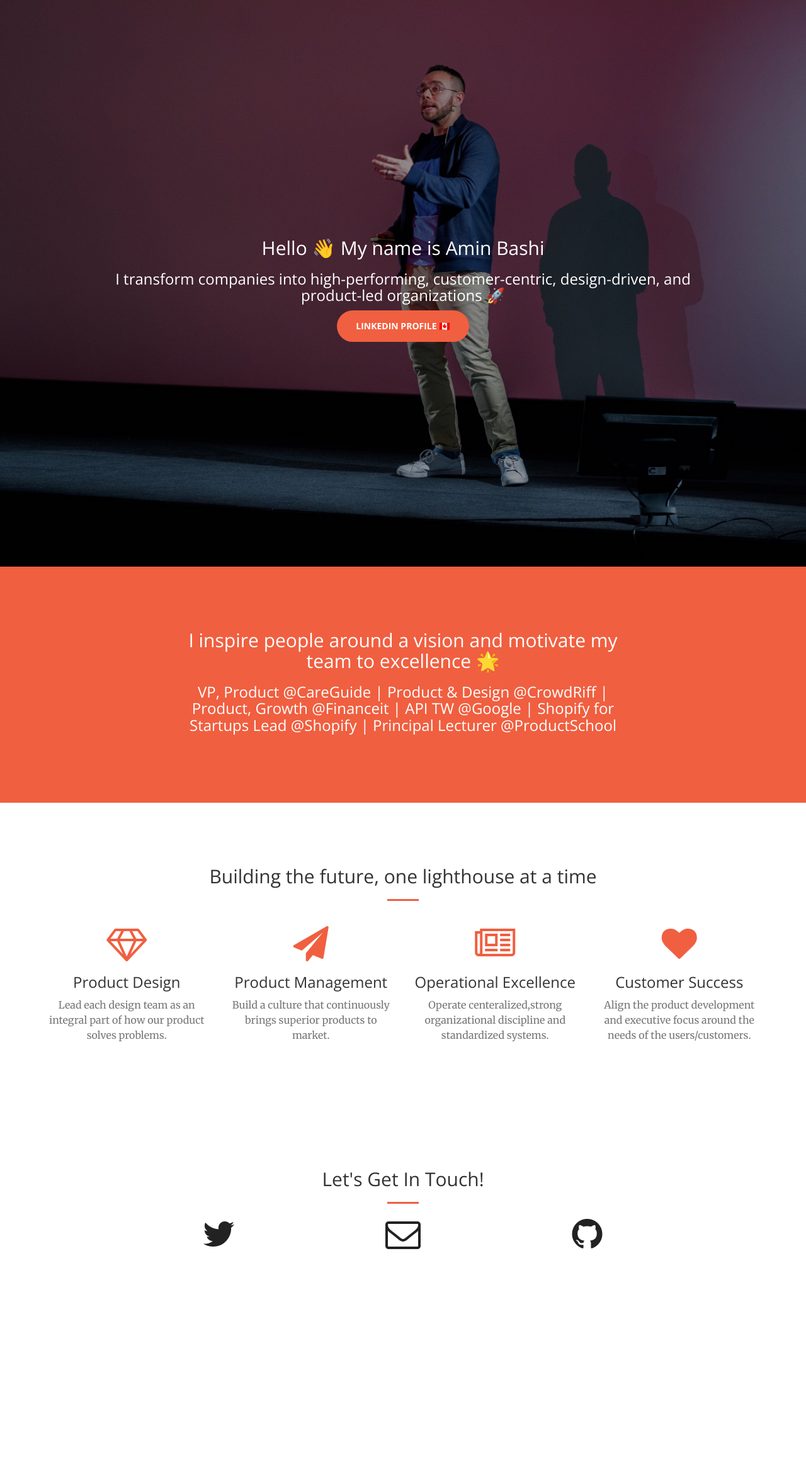
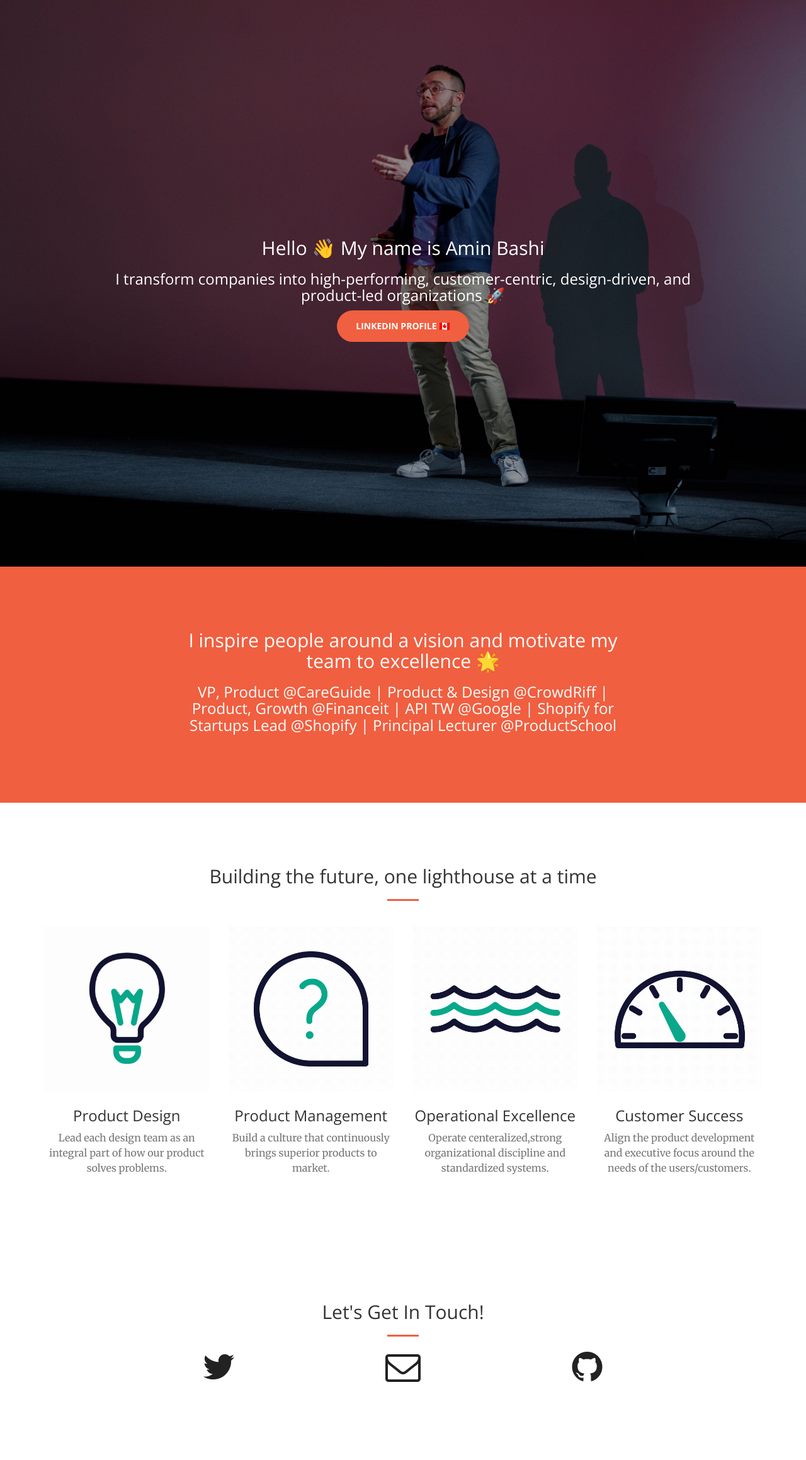
Before and after one commit to syde15/syde15.github.io, a Jekyll site: the page built from index.html, in a window 1280 px wide. Shown: the whole page at 63% size. Built offline with Jekyll 4.4.1, drawn with Linux system fonts in a browser that asks for light colours; before the commit the page ends 2108 px from its top, so only the background shows below that.

Commit message:
changed icons

```diff
--- a/_includes/services.html
+++ b/_includes/services.html
@@ -11,28 +11,28 @@
         <div class="row">
             <div class="col-lg-3 col-md-6 text-center">
                 <div class="service-box">
-                    <i class="fa fa-4x fa-diamond wow bounceIn text-primary"></i>
+                    <i class="fa fa-4x wow bounceIn text-primary"><img src="img/portfolio/1.gif" class="img-responsive" alt=""></i>
                     <h3>Product Design</h3>
                     <p class="text-muted">Lead each design team as an integral part of how our product solves problems.</p>
                 </div>
             </div>
             <div class="col-lg-3 col-md-6 text-center">
                 <div class="service-box">
-                    <i class="fa fa-4x fa-paper-plane wow bounceIn text-primary" data-wow-delay=".1s"></i>
+                    <i class="fa fa-4x wow bounceIn text-primary" data-wow-delay=".1s"><img src="img/portfolio/2.gif" class="img-responsive" alt=""></i>
                     <h3>Product Management</h3>
                     <p class="text-muted">Build a culture that continuously brings superior products to market.</p>
                 </div>
             </div>
             <div class="col-lg-3 col-md-6 text-center">
                 <div class="service-box">
-                    <i class="fa fa-4x fa-newspaper-o wow bounceIn text-primary" data-wow-delay=".2s"></i>
+                    <i class="fa fa-4x wow bounceIn text-primary" data-wow-delay=".2s"><img src="img/portfolio/3.gif" class="img-responsive" alt=""></i>
                     <h3>Operational Excellence</h3>
                     <p class="text-muted">Operate centeralized,strong organizational discipline and standardized systems.</p>
                 </div>
             </div>
             <div class="col-lg-3 col-md-6 text-center">
                 <div class="service-box">
-                    <i class="fa fa-4x fa-heart wow bounceIn text-primary" data-wow-delay=".3s"></i>
+                    <i class="fa fa-4x wow bounceIn text-primary" data-wow-delay=".3s"><img src="img/portfolio/4.gif" class="img-responsive" alt=""></i>
                     <h3>Customer Success</h3>
                     <p class="text-muted">Align the product development and executive focus around the needs of the users/customers.</p>
                 </div>
```
Also changed, not shown: img/portfolio/1.gif (added), img/portfolio/2.gif (added), img/portfolio/3.gif (added), img/portfolio/4.gif (added), img/portfolio/423_key_outline.gif (added).
